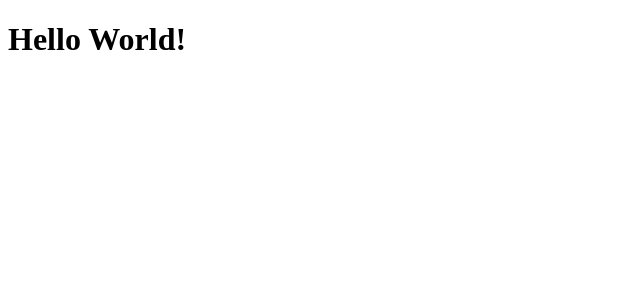
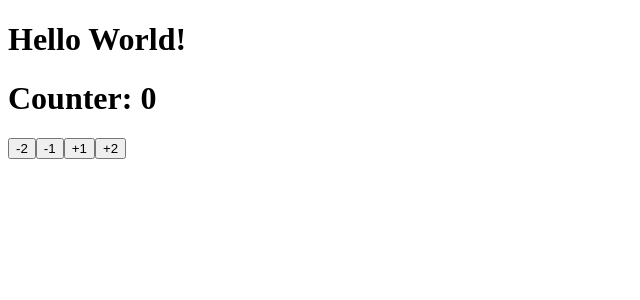
Before and after one commit to seunx/react_hooks, a React (Vite) app: page / in a window 1280 px wide. Shown: the top 300 px of the page, without its empty margins (0-640 px from the left). Built offline with nearby package versions, Linux system fonts and the light colour scheme.

Commit message:
created hooks counter using useState

```diff
--- a/src/App.js
+++ b/src/App.js
@@ -1,9 +1,11 @@
 import React from 'react';
+import Counter from './components/Counter';
 
 const App = () => {
 	return (
 		<div>
 			<h1>Hello World!</h1>
+			<Counter />
 		</div>
 	);
 };
--- /dev/null
+++ b/src/components/Counter.js
@@ -0,0 +1,18 @@
+import React, { useState } from 'react';
+
+const Counter = () => {
+	const [counter, setCounter] = useState(0);
+	return (
+		<div>
+			<h1>Counter: {counter}</h1>
+			<div className="btn-container">
+				<button onClick={() => setCounter(counter - 2)}> -2 </button>
+				<button onClick={() => setCounter(counter - 1)}> -1 </button>
+				<button onClick={() => setCounter(counter + 1)}> +1 </button>
+				<button onClick={() => setCounter(counter + 2)}> +2 </button>
+			</div>
+		</div>
+	);
+};
+
+export default Counter;
```
